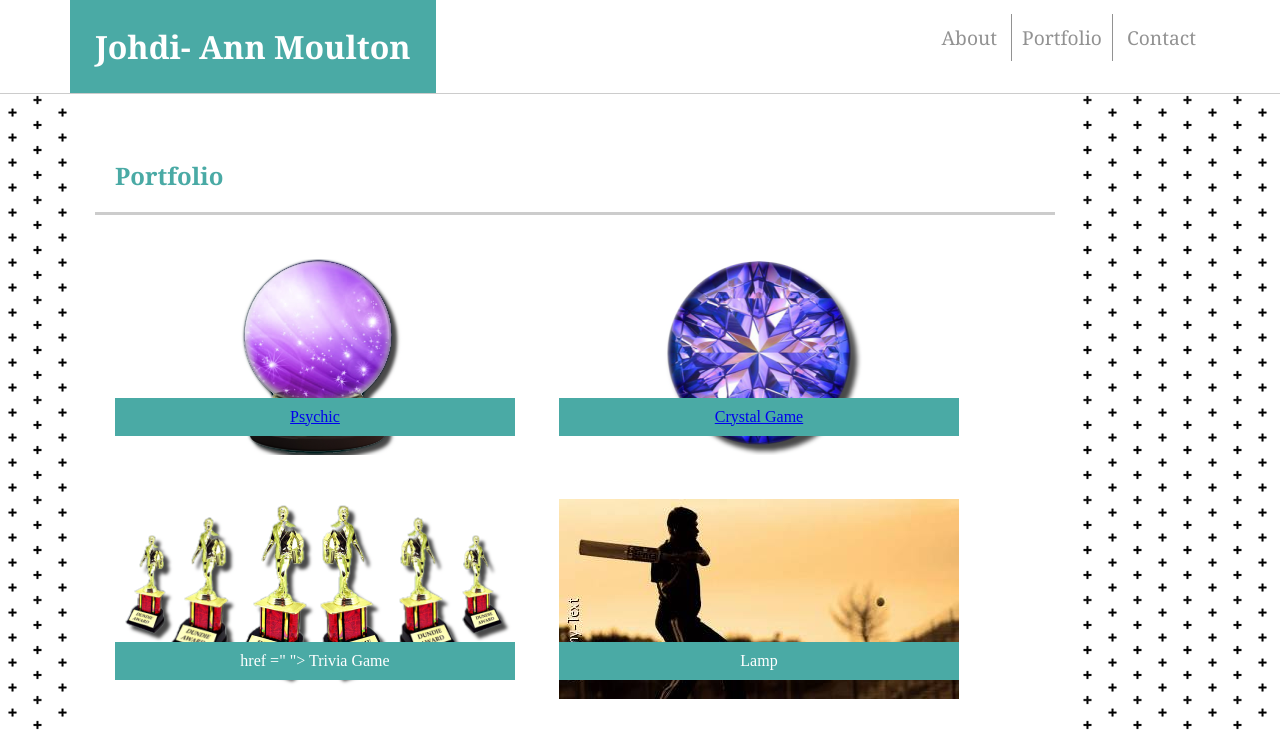
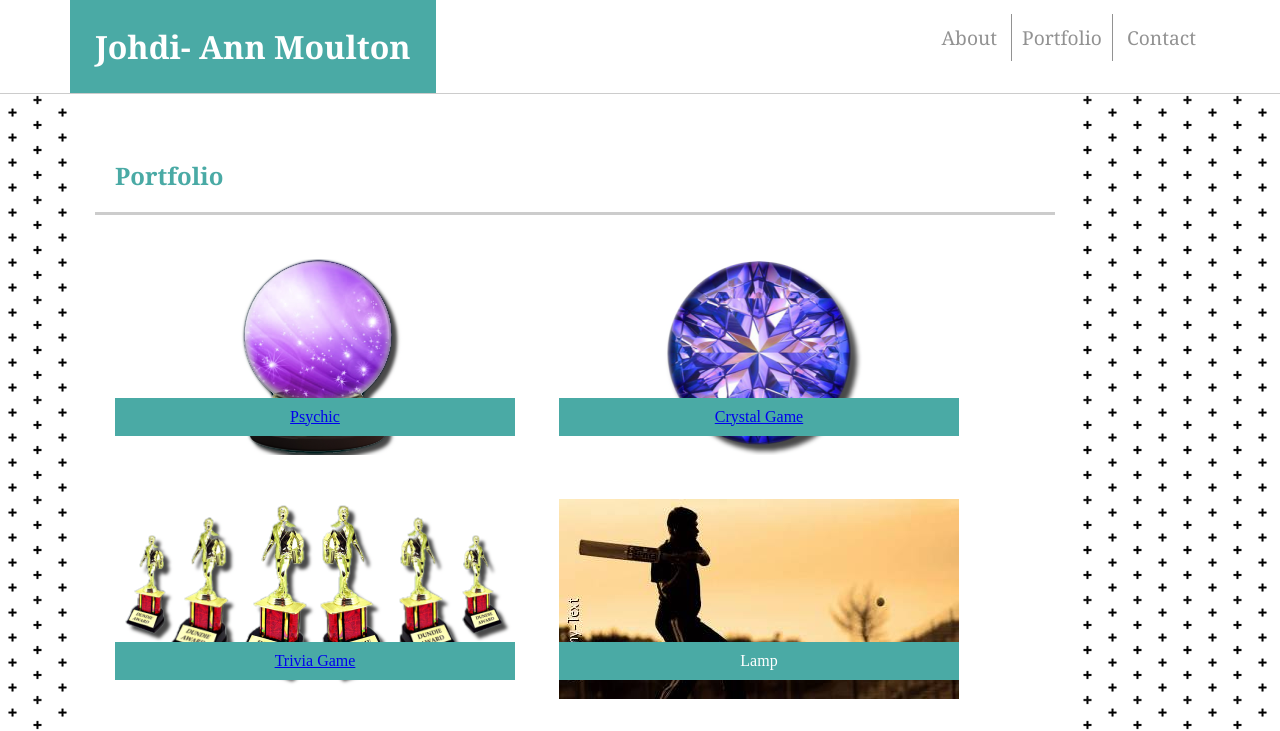
Before and after one commit to jodubb/Responsive-Portfolio, a plain HTML site: page portfolio.html in a window 1280 px wide. Shown: the top 731 px of the page. Drawn offline with Linux system fonts and the light colour scheme.

Commit message:
Add files via upload

```diff
--- a/portfolio.html
+++ b/portfolio.html
@@ -42,7 +42,7 @@
     <div class= "container">
             <img src="assets/images/Dundie_Portfolio.png" alt="120px">
 
-                    <div class="hangman"> href =" "> Trivia Game </div>
+                    <a class="hangman" href ="https://jodubb.github.io/Trivia-Game/"> Trivia Game </a>
         </div>
     <div class= "container">
             <img src="assets/images/portfolioimage4.jpg" alt="120px">
```
